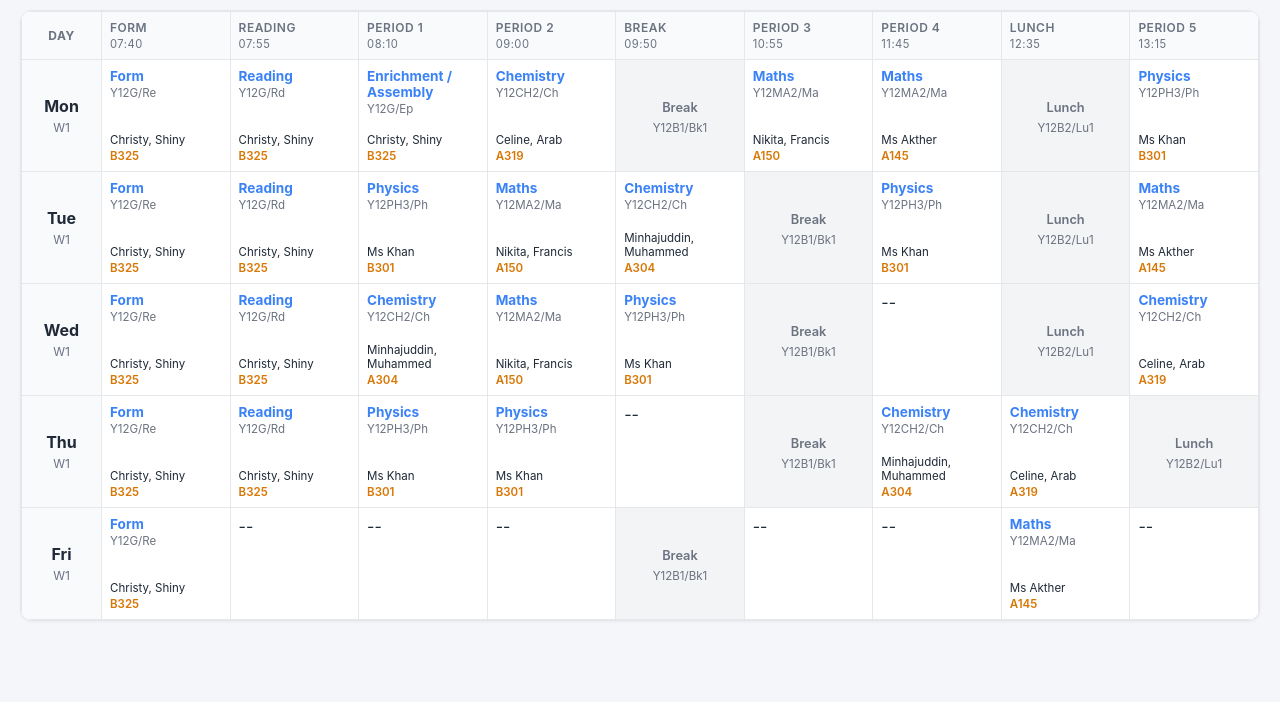
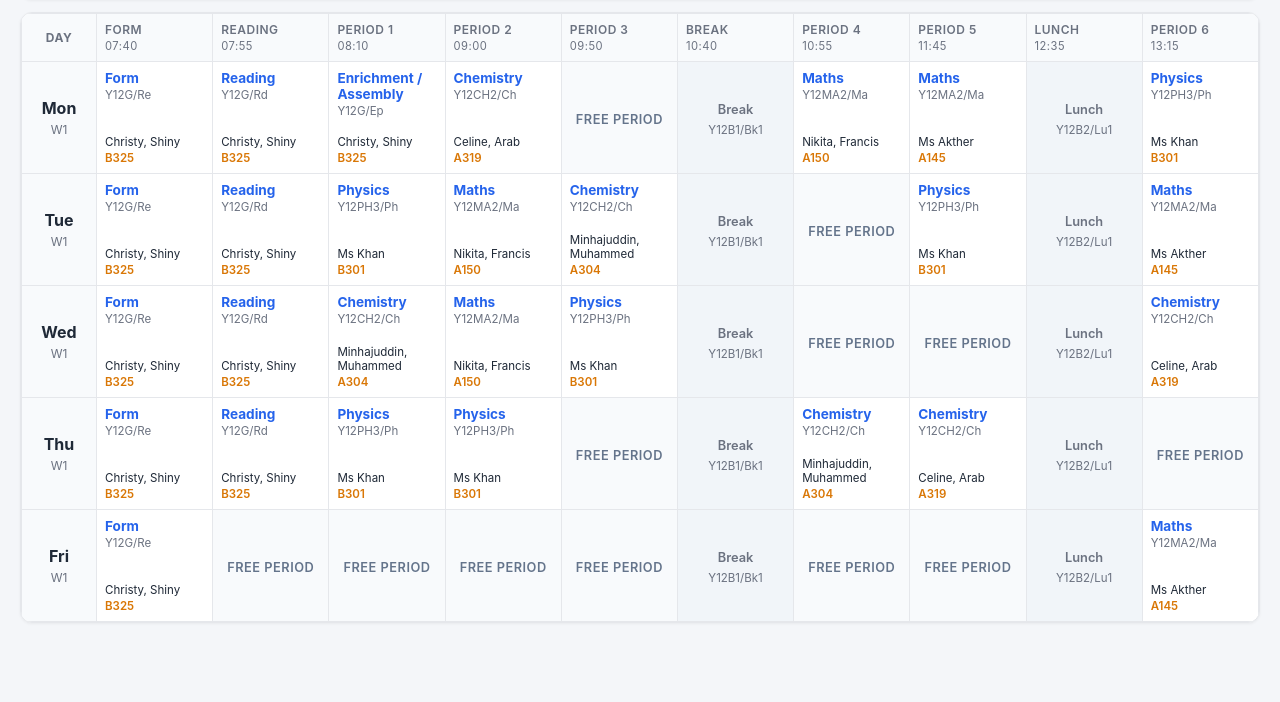
Before and after one commit to trajectoryaerospace-coder/TimeTable, a plain HTML site: page index.html in a window 1280 px wide. Shown: the part 98-800 px from the top of the page. Drawn offline with Linux system fonts and the light colour scheme.

Commit message:
Update index.html

```diff
--- a/index.html
+++ b/index.html
@@ -3,7 +3,7 @@
 <head>
     <meta charset="UTF-8">
     <meta name="viewport" content="width=device-width, initial-scale=1.0">
-    <title>School Timetable</title>
+    <title>School Timetable - Ayushman (Y12G)</title>
     <style>
         :root {
             --bg-color: #f4f6f9;
@@ -11,9 +11,11 @@
             --text-main: #1f2937;
             --text-sub: #6b7280;
             --border-color: #e5e7eb;
-            --primary: #3b82f6;
-            --break-bg: #f3f4f6;
-            --accent-glow: rgba(59, 130, 246, 0.08);
+            --primary: #2563eb;
+            --free-bg: #f8fafc;
+            --free-text: #64748b;
+            --break-bg: #f1f5f9;
+            --room-color: #d97706;
         }
 
         * {
@@ -38,6 +40,7 @@
             border-radius: 12px;
             margin-bottom: 12px;
             box-shadow: 0 1px 3px rgba(0,0,0,0.05);
+            border: 1px solid var(--border-color);
         }
 
         header h1 {
@@ -66,7 +69,7 @@
         table {
             border-collapse: collapse;
             width: 100%;
-            min-width: 900px; /* Ensures side scroll in portrait mode */
+            min-width: 1050px; /* Expands horizontal scroll on narrow mobile screens */
             table-layout: fixed;
         }
 
@@ -90,13 +93,13 @@
             z-index: 10;
         }
 
-        /* Sticky Day Column */
+        /* Sticky First Column for Days */
         th:first-child, td:first-child {
             position: sticky;
             left: 0;
             background-color: #f8fafc;
             z-index: 11;
-            width: 80px;
+            width: 75px;
             text-align: center;
             vertical-align: middle;
             font-weight: 700;
@@ -142,7 +145,7 @@
         .room {
             font-size: 0.72rem;
             font-weight: 600;
-            color: #d97706;
+            color: var(--room-color);
         }
 
         .break-cell {
@@ -157,7 +160,21 @@
             color: var(--text-sub);
         }
 
-        /* Landscape orientation optimizations */
+        .free-cell {
+            background-color: var(--free-bg);
+            text-align: center;
+            vertical-align: middle;
+        }
+
+        .free-title {
+            font-size: 0.8rem;
+            font-weight: 600;
+            color: var(--free-text);
+            text-transform: uppercase;
+            letter-spacing: 0.5px;
+        }
+
+        /* Responsive view optimization for desktop/landscape tablet */
         @media screen and (min-width: 768px) and (orientation: landscape) {
             body {
                 padding: 20px;
@@ -189,11 +206,12 @@
                     <th>Reading<span class="time-header">07:55</span></th>
                     <th>Period 1<span class="time-header">08:10</span></th>
                     <th>Period 2<span class="time-header">09:00</span></th>
-                    <th>Break<span class="time-header">09:50</span></th>
-                    <th>Period 3<span class="time-header">10:55</span></th>
-                    <th>Period 4<span class="time-header">11:45</span></th>
+                    <th>Period 3<span class="time-header">09:50</span></th>
+                    <th>Break<span class="time-header">10:40</span></th>
+                    <th>Period 4<span class="time-header">10:55</span></th>
+                    <th>Period 5<span class="time-header">11:45</span></th>
                     <th>Lunch<span class="time-header">12:35</span></th>
-                    <th>Period 5<span class="time-header">13:15</span></th>
+                    <th>Period 6<span class="time-header">13:15</span></th>
                 </tr>
             </thead>
             <tbody>
@@ -230,6 +248,9 @@
                             <span class="teacher">Celine, Arab</span>
                             <span class="room">A319</span>
                         </div>
+                    </td>
+                    <td class="free-cell">
+                        <span class="free-title">Free Period</span>
                     </td>
                     <td class="break-cell">
                         <span class="break-title">Break</span><br>
@@ -311,6 +332,9 @@
                         <span class="break-title">Break</span><br>
                         <span class="code">Y12B1/Bk1</span>
                     </td>
+                    <td class="free-cell">
+                        <span class="free-title">Free Period</span>
+                    </td>
                     <td>
                         <div class="cell-content">
                             <span class="subject">Physics</span>
@@ -379,7 +403,12 @@
                         <span class="break-title">Break</span><br>
                         <span class="code">Y12B1/Bk1</span>
                     </td>
-                    <td>--</td>
+                    <td class="free-cell">
+                        <span class="free-title">Free Period</span>
+                    </td>
+                    <td class="free-cell">
+                        <span class="free-title">Free Period</span>
+                    </td>
                     <td class="break-cell">
                         <span class="break-title">Lunch</span><br>
                         <span class="code">Y12B2/Lu1</span>
@@ -428,7 +457,9 @@
                             <span class="room">B301</span>
                         </div>
                     </td>
-                    <td>--</td>
+                    <td class="free-cell">
+                        <span class="free-title">Free Period</span>
+                    </td>
                     <td class="break-cell">
                         <span class="break-title">Break</span><br>
                         <span class="code">Y12B1/Bk1</span>
@@ -453,6 +484,9 @@
                         <span class="break-title">Lunch</span><br>
                         <span class="code">Y12B2/Lu1</span>
                     </td>
+                    <td class="free-cell">
+                        <span class="free-title">Free Period</span>
+                    </td>
                 </tr>
 
                 <tr>
@@ -465,15 +499,32 @@
                             <span class="room">B325</span>
                         </div>
                     </td>
-                    <td>--</td>
-                    <td>--</td>
-                    <td>--</td>
+                    <td class="free-cell">
+                        <span class="free-title">Free Period</span>
+                    </td>
+                    <td class="free-cell">
+                        <span class="free-title">Free Period</span>
+                    </td>
+                    <td class="free-cell">
+                        <span class="free-title">Free Period</span>
+                    </td>
+                    <td class="free-cell">
+                        <span class="free-title">Free Period</span>
+                    </td>
                     <td class="break-cell">
                         <span class="break-title">Break</span><br>
                         <span class="code">Y12B1/Bk1</span>
                     </td>
-                    <td>--</td>
-                    <td>--</td>
+                    <td class="free-cell">
+                        <span class="free-title">Free Period</span>
+                    </td>
+                    <td class="free-cell">
+                        <span class="free-title">Free Period</span>
+                    </td>
+                    <td class="break-cell">
+                        <span class="break-title">Lunch</span><br>
+                        <span class="code">Y12B2/Lu1</span>
+                    </td>
                     <td>
                         <div class="cell-content">
                             <span class="subject">Maths</span>
@@ -482,7 +533,6 @@
                             <span class="room">A145</span>
                         </div>
                     </td>
-                    <td>--</td>
                 </tr>
             </tbody>
         </table>
```
